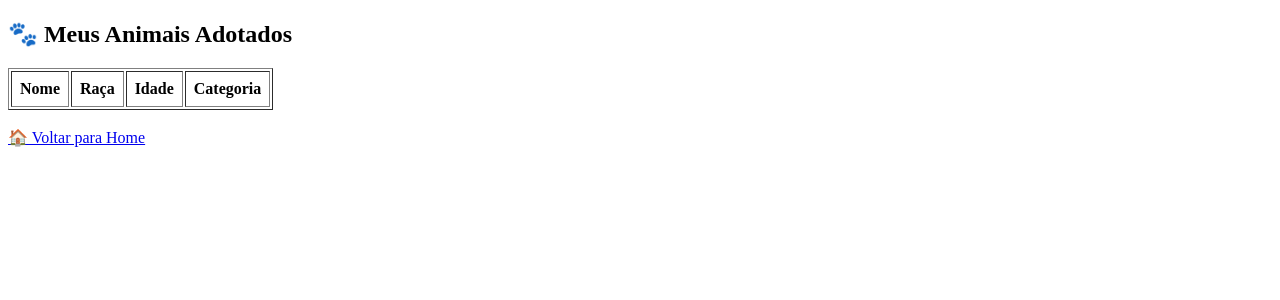
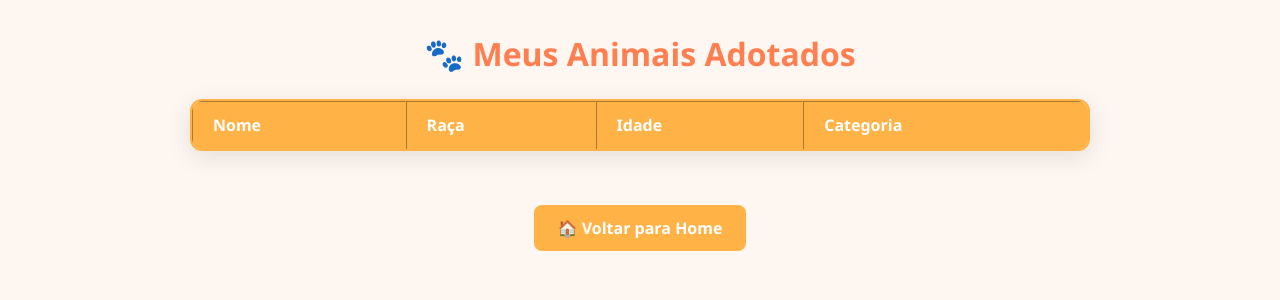
Before and after one commit to AncaiFabi/AdotaPet, a PHP site: page /animaisAdotados.php in a window 1280 px wide. Shown: the top 300 px of the page. Run offline with PHP 8.4, Linux system fonts and the light colour scheme; the template is opened without the code that fills it, so the values that code supplies are empty.

Commit message:
Meu primeiro commit

```diff
--- a/models/Usuario.php
+++ b/models/Usuario.php
@@ -1,4 +1,5 @@
 <?php
+
 require_once __DIR__ . "/ConexaoBD.php";
 
 class Usuario {
--- /dev/null
+++ b/public/css/adotados.css
@@ -0,0 +1,70 @@
+/* Reset e box-sizing */
+* {
+    box-sizing: border-box;
+}
+
+body {
+    font-family: 'Segoe UI', Tahoma, Geneva, Verdana, sans-serif;
+    background-color: #fef7f1; /* fundo bege suave */
+    margin: 2rem;
+    color: #333;
+}
+
+/* Título */
+h2 {
+    color: #ff7f50; /* coral/laranja alegre */
+    text-align: center;
+    margin-bottom: 1.5rem;
+    font-size: 2rem;
+}
+
+/* Tabela estilizada */
+table {
+    width: 100%;
+    max-width: 900px;
+    margin: 0 auto 2rem;
+    border-collapse: separate;
+    border-spacing: 0;
+    border-radius: 12px;
+    overflow: hidden;
+    box-shadow: 0 6px 24px rgba(0, 0, 0, 0.1);
+    background-color: #fffaf5; /* fundo claro */
+    border: 2px solid #ffb347; /* borda laranja */
+}
+
+th, td {
+    padding: 12px 20px;
+    text-align: left;
+    border-bottom: 1px solid #ffb347;
+    font-size: 1rem;
+}
+
+th {
+    background-color: #ffb347; /* laranja */
+    color: white;
+    font-weight: 700;
+}
+
+tr:last-child td {
+    border-bottom: none;
+}
+
+/* Link voltar */
+a {
+    display: block;
+    width: max-content;
+    margin: 0 auto;
+    padding: 12px 24px;
+    background-color: #ffb347;
+    color: white;
+    text-decoration: none;
+    border-radius: 8px;
+    font-weight: 700;
+    transition: background-color 0.3s ease;
+    text-align: center;
+}
+
+a:hover {
+    background-color: #ff9966;
+    cursor: pointer;
+}
--- a/views/animaisAdotados.php
+++ b/views/animaisAdotados.php
@@ -3,6 +3,7 @@
 <head>
     <meta charset="UTF-8">
     <title>🐾 Meus Animais Adotados</title>
+    <link rel="stylesheet" href="css/adotados.css" />
 </head>
 <body>
 
```
Also changed, not shown: public/css/cadastroUsuario.css (added, +85 -0 lines), public/css/recuperarSenha.css (added, +84 -0 lines), views/cadastroUsuario.php (+12 -1 lines), views/recuperarSenha.php (+18 -8 lines), public/css/style.css (deleted), 1 other file.
